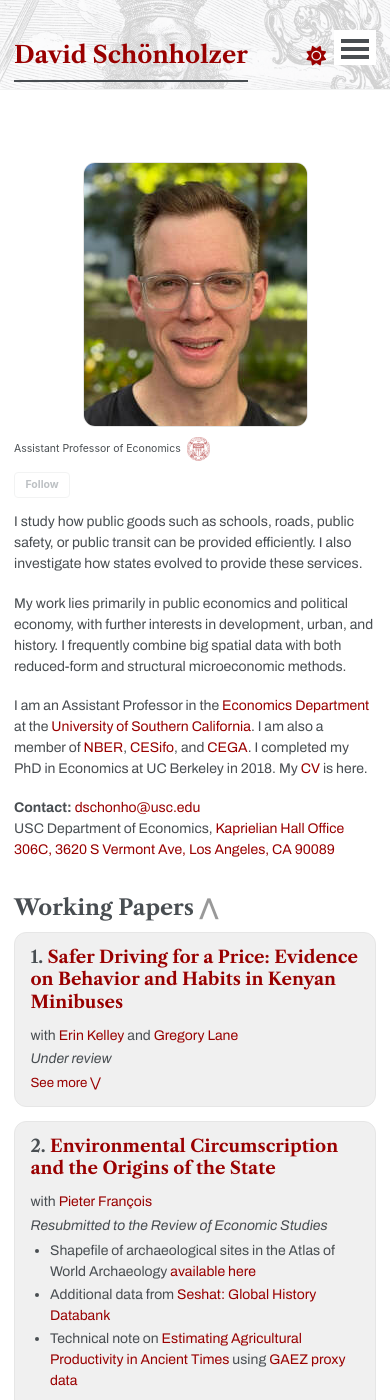
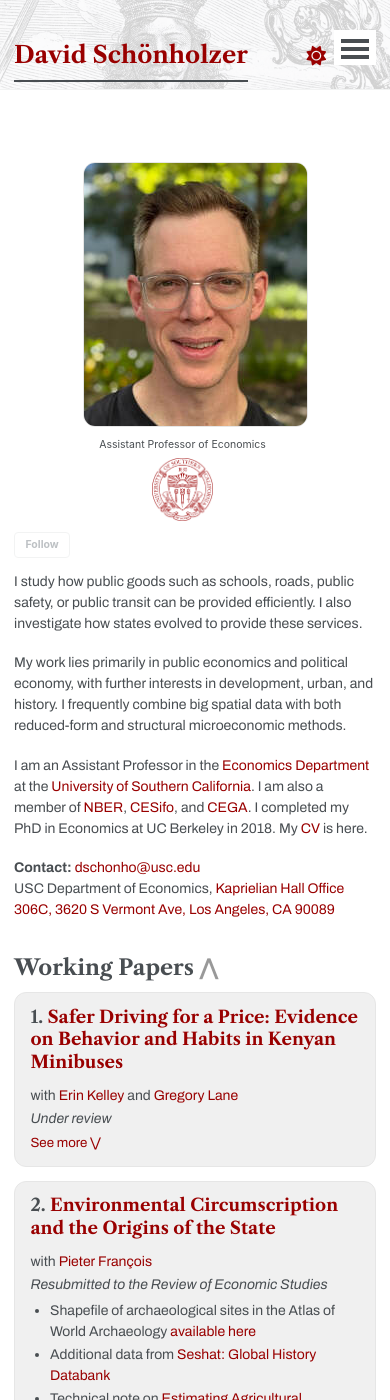
Before and after one commit to david-sch/david-sch.github.io, a Jekyll site: the page built from _pages/about.md, in a window 390 px wide and 1400 px high. Built offline with Jekyll 4.4.1, drawn with Linux system fonts in a browser that asks for light colours; a script bundle is joined from its source files by our own code; library files that are not in the unit come from our copies.

Commit message:
Mobile: center bio line, 6em USC seal centered on its own line below

```diff
--- a/assets/css/main.scss
+++ b/assets/css/main.scss
@@ -710,16 +710,12 @@ html[data-theme="dark"] .usc-seal-emblem { background-color: #FFCC00; }
 .usc-seal-inline { display: none; }
 @media screen and (max-width: 1023px) {
   .usc-seal-emblem { display: none; }
-  .author__bio {
-    display: inline-flex;
-    align-items: center;
-    gap: 0.5em;
-  }
+  .author__bio { text-align: center; }
   .usc-seal-inline {
-    display: inline-block;
-    flex: none;
-    width: 2.3em;
-    height: 2.3em;
+    display: block;
+    margin: 0.5em auto 0;
+    width: 6em;
+    height: 6em;
     background-color: #990000;
     -webkit-mask: url('/images/usc-seal.png') center / contain no-repeat;
             mask: url('/images/usc-seal.png') center / contain no-repeat;
```
